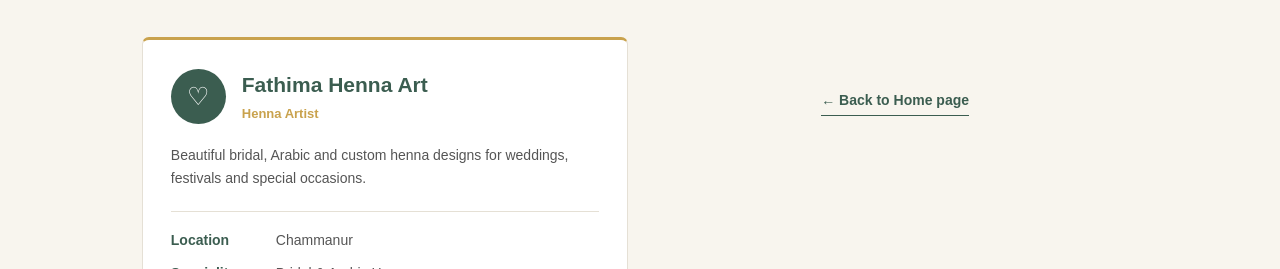
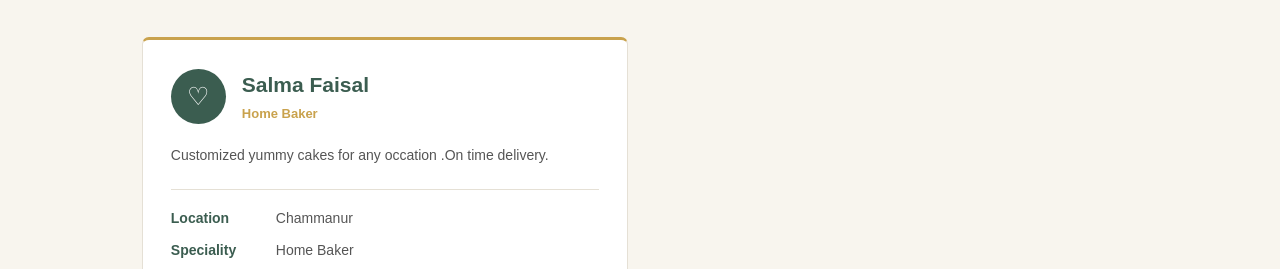
Before and after one commit to risheendilshad/Chammanur, a plain HTML site: page cake.html in a window 1280 px wide. Shown: the part 521-790 px from the top of the page. Drawn offline with Linux system fonts and the light colour scheme.

Commit message:
Update cake.html

```diff
--- a/cake.html
+++ b/cake.html
@@ -508,11 +508,11 @@
                 <div class="artist-name">
 
                     <h3>
-                        Fathima Henna Art
+                        Salma Faisal
                     </h3>
 
                     <div class="artist-type">
-                        Henna Artist
+                       Home Baker
                     </div>
 
                 </div>
@@ -521,8 +521,7 @@
 
 
             <p class="description">
-                Beautiful bridal, Arabic and custom henna designs
-                for weddings, festivals and special occasions.
+                Customized yummy cakes for any occation .On time delivery.
             </p>
 
 
@@ -548,7 +547,7 @@
                     </div>
 
                     <div class="detail-value">
-                        Bridal & Arabic Henna
+                      Home Baker
                     </div>
 
                 </div>
@@ -574,7 +573,7 @@
                     </div>
 
                     <div class="detail-value">
-                        9876543210
+                        96569 64233
                     </div>
 
                 </div>
@@ -603,7 +602,7 @@
 
 
 
-
+<br>
 
     <!-- =========================
          BACK TO BUSINESS DIRECTORY
```
